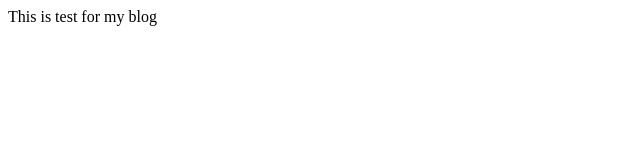
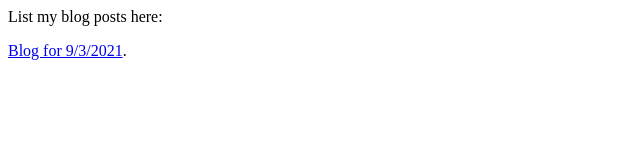
Before and after one commit to ecila1011/CS347, a plain HTML site: page index.html in a window 1280 px wide. Shown: the whole page, without its empty margins (0-640 px from the left). Drawn offline with Linux system fonts and the light colour scheme.

Commit message:
change to home page

```diff
--- a/index.html
+++ b/index.html
@@ -1,8 +1,9 @@
 <html>
     <head>
-        <title>Test</title>
+        <title>CS347 Blog</title>
     </head>
   <body>
-      <p>This is test for my blog</p>
+      <p>List my blog posts here:</p>
+      <p><a href="Sept3.html" target="_blank">Blog for 9/3/2021</a>.</p>
   </body>
 </html>
```
